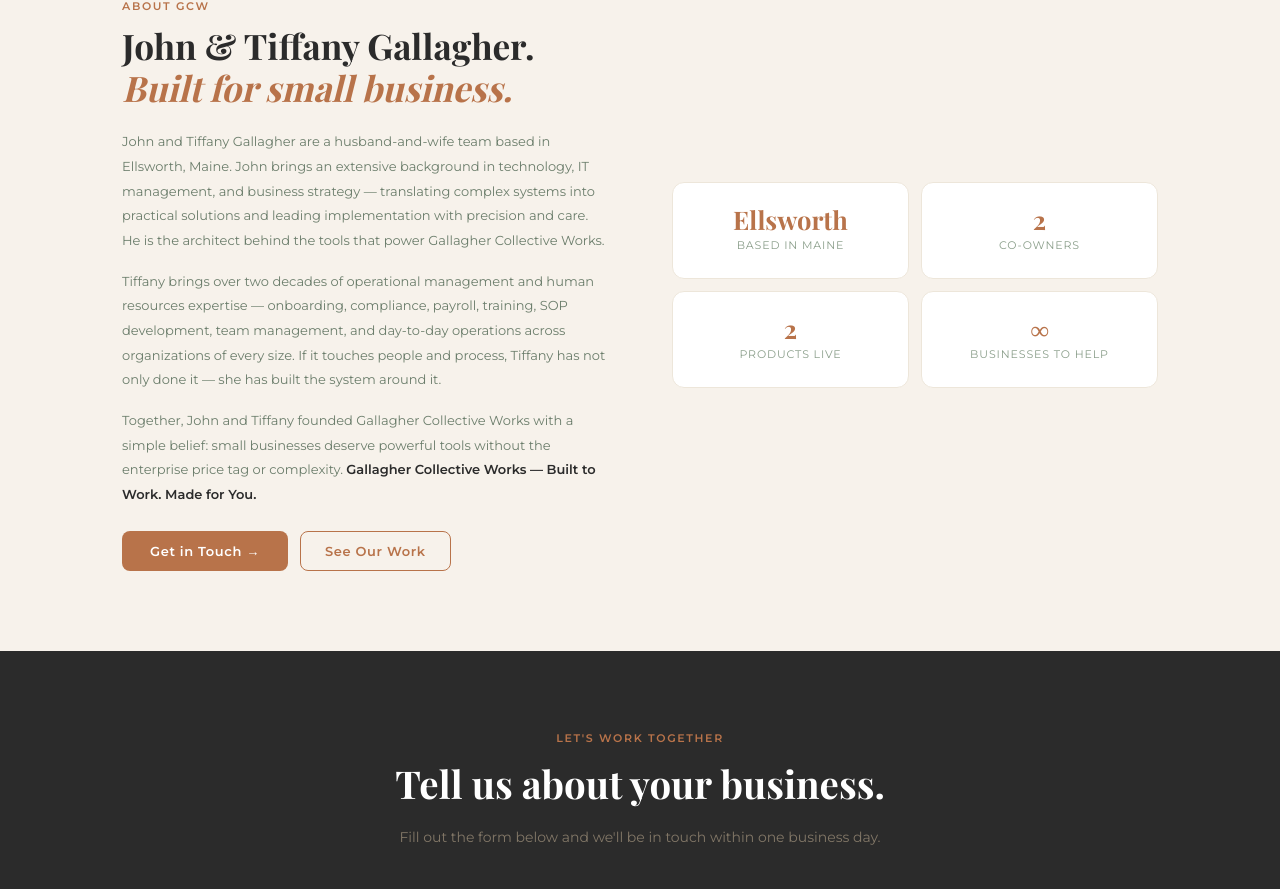
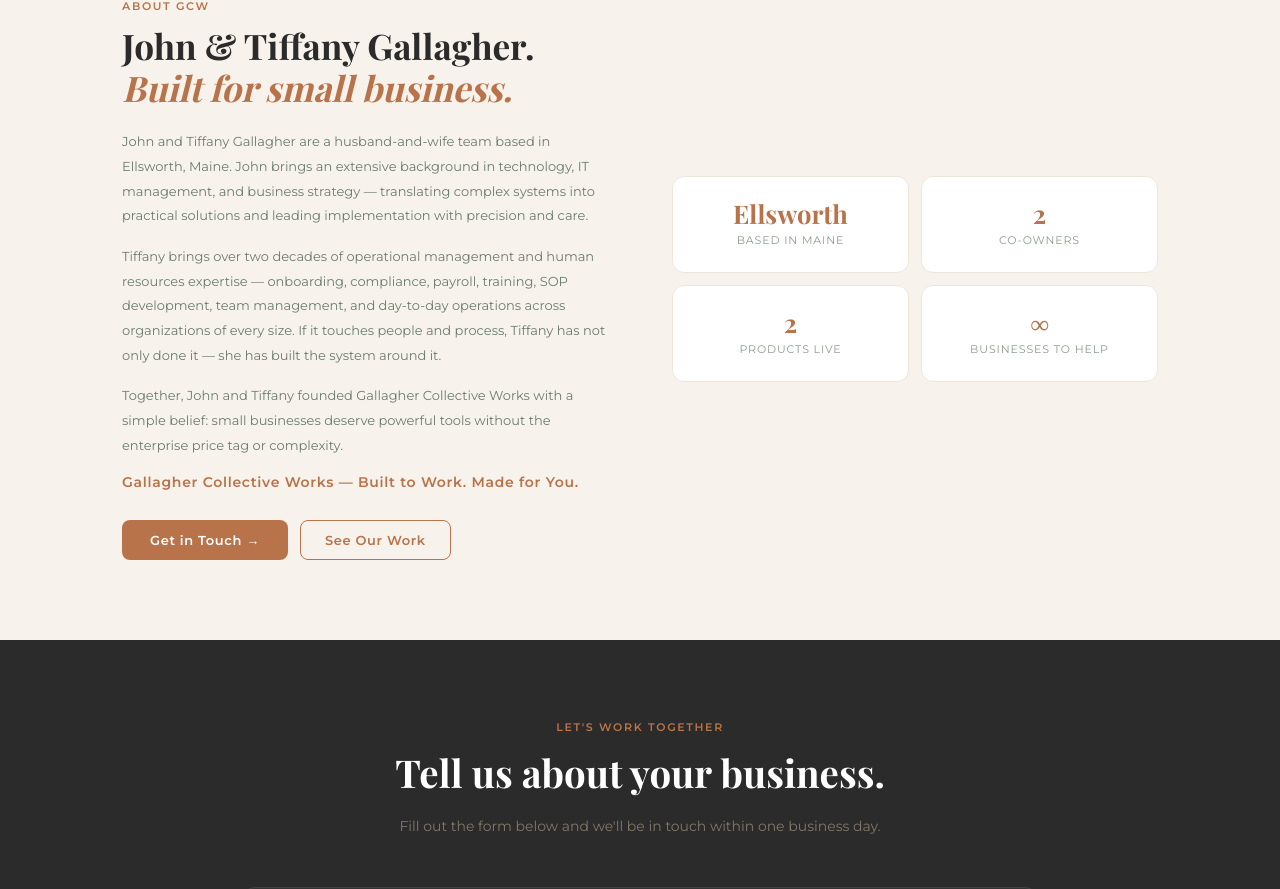
Before and after one commit to GallagherCollective/GCW-Website, a React (Vite) app: page / in a window 1280 px wide. Shown: the part 2459-3348 px from the top of the page. Built offline with nearby package versions, Linux system fonts and the light colour scheme; a web font is replaced by a local one.

Commit message:
Fix bio and copper tagline

```diff
--- a/src/pages/Home.jsx
+++ b/src/pages/Home.jsx
@@ -253,13 +253,13 @@
               John & Tiffany Gallagher.<br /><em style={{ color: '#B8734A' }}>Built for small business.</em>
             </h2>
             <p className="reveal reveal-delay-2" style={{ fontSize: 13, color: '#6B7D6B', lineHeight: 1.9, marginBottom: '1rem' }}>
-              John and Tiffany Gallagher are a husband-and-wife team based in Ellsworth, Maine. John brings an extensive background in technology, IT management, and business strategy — translating complex systems into practical solutions and leading implementation with precision and care. He is the architect behind the tools that power Gallagher Collective Works.
+              John and Tiffany Gallagher are a husband-and-wife team based in Ellsworth, Maine. John brings an extensive background in technology, IT management, and business strategy — translating complex systems into practical solutions and leading implementation with precision and care.
             </p>
             <p className="reveal reveal-delay-3" style={{ fontSize: 13, color: '#6B7D6B', lineHeight: 1.9, marginBottom: '1rem' }}>
               Tiffany brings over two decades of operational management and human resources expertise — onboarding, compliance, payroll, training, SOP development, team management, and day-to-day operations across organizations of every size. If it touches people and process, Tiffany has not only done it — she has built the system around it.
             </p>
             <p className="reveal reveal-delay-3" style={{ fontSize: 13, color: '#6B7D6B', lineHeight: 1.9, marginBottom: '1.5rem' }}>
-              Together, John and Tiffany founded Gallagher Collective Works with a simple belief: small businesses deserve powerful tools without the enterprise price tag or complexity. <strong style={{ color: '#2B2B2B' }}>Gallagher Collective Works — Built to Work. Made for You.</strong>
+              Together, John and Tiffany founded Gallagher Collective Works with a simple belief: small businesses deserve powerful tools without the enterprise price tag or complexity. <br /><strong style={{ color: '#B8734A', display: 'block', marginTop: '0.75rem', fontSize: 14, letterSpacing: '0.05em' }}>Gallagher Collective Works — Built to Work. Made for You.</strong>
             </p>
             <div className="reveal reveal-delay-4" style={{ display: 'flex', gap: 12 }}>
               <a href="#contact" className="primary-btn">Get in Touch →</a>
```
